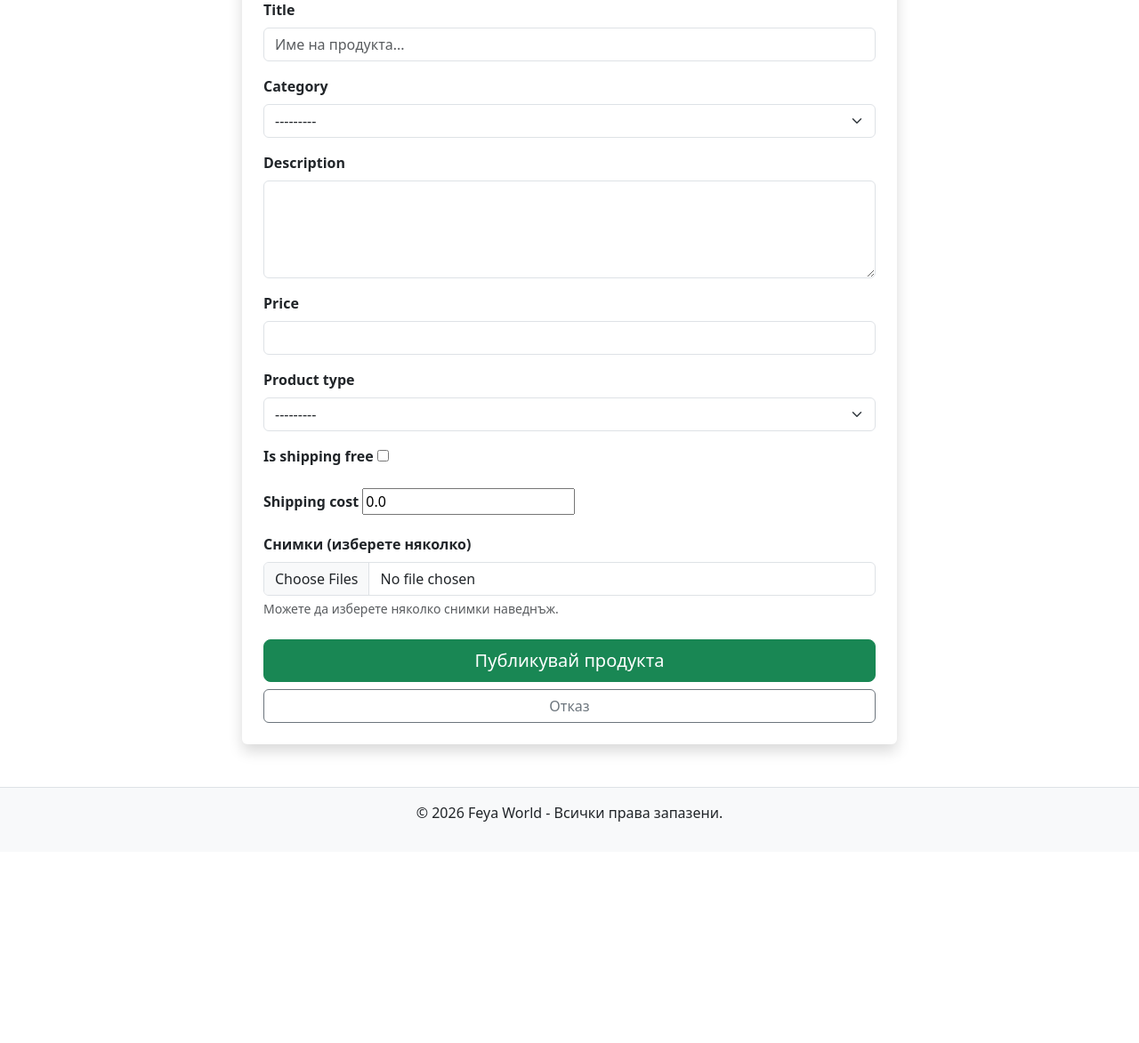
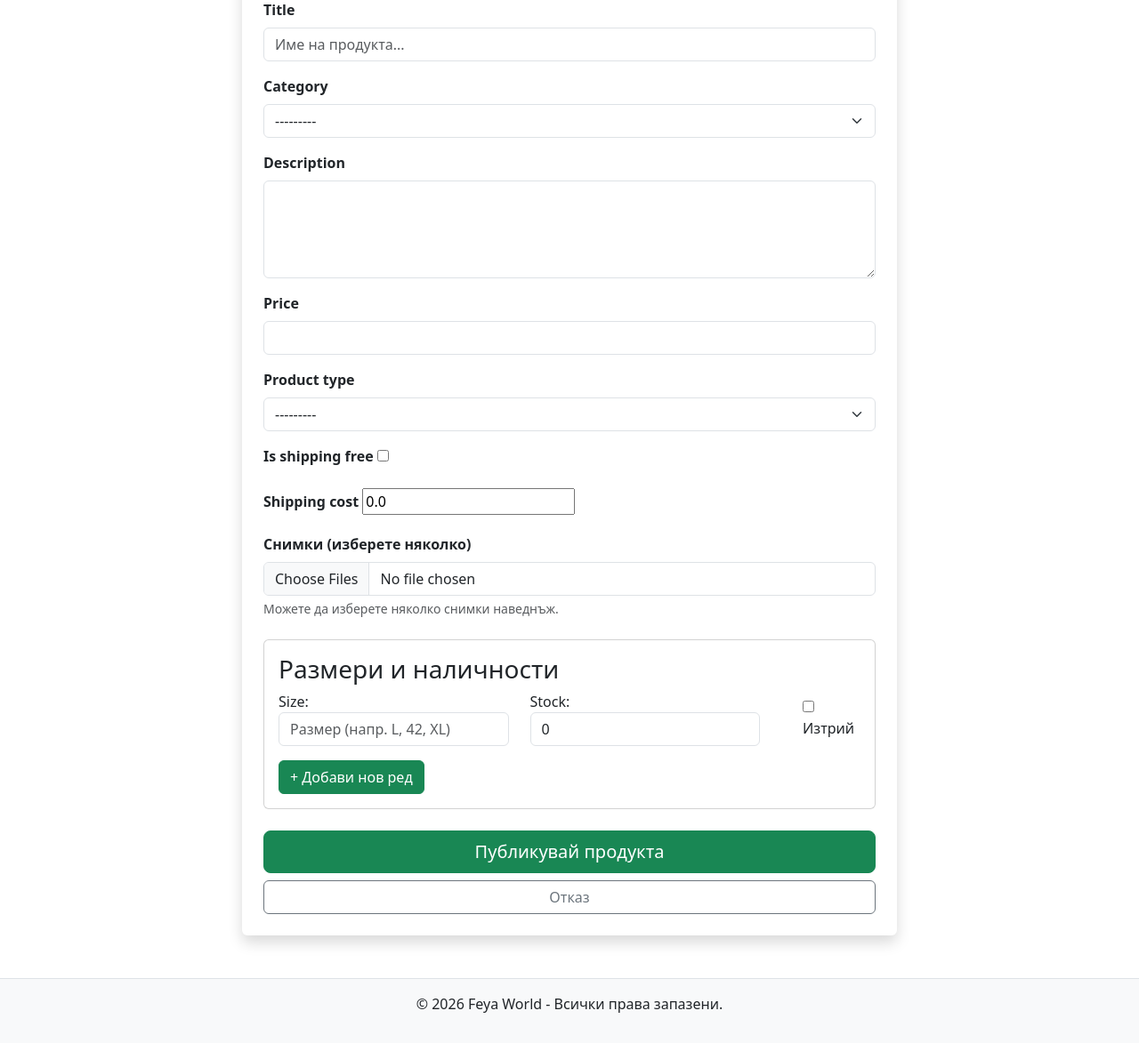
Before and after one commit to ferdi7o/Feya_world, a Django app: page /products/product/add/ in a window 1280 px wide. Shown: the part 158-1331 px from the top of the page at 89% size. Before the commit the page ends 1082 px from the top, so only its background shows below. Run offline with Django 5.2, Linux system fonts and the light colour scheme; a user stored in the database is signed in; tables that the repository leaves empty hold one stand-in row (values such as "Sample post").

Commit message:
feat/moderator panel for product create updated

```diff
--- a/products/forms.py
+++ b/products/forms.py
@@ -1,4 +1,6 @@
 from django import forms
+from django.forms import inlineformset_factory
+
 from .models import Product, Review, ProductVariant
 
 class ReviewForm(forms.ModelForm):
@@ -56,6 +58,15 @@
         model = ProductVariant
         fields = ['size', 'stock']
         widgets = {
-            'size': forms.TextInput(attrs={'class': 'form-control'}),
-            'stock': forms.NumberInput(attrs={'class': 'form-control'}),
+            'size': forms.TextInput(attrs={'class': 'form-control', 'placeholder': 'Размер (напр. L, 42, XL)'}),
+            'stock': forms.NumberInput(attrs={'class': 'form-control', 'min': 0}),
         }
+
+
+ProductVariantFormSet = inlineformset_factory(
+    Product,
+    ProductVariant,
+    form=ProductVariantForm,
+    extra=1,
+    can_delete=True
+)
--- a/products/views.py
+++ b/products/views.py
@@ -3,7 +3,7 @@
 from .models import Product, Review, ProductImage, Category
 from django.shortcuts import redirect, render, get_object_or_404
 from django.contrib import messages
-from .forms import ReviewForm, ProductForm
+from .forms import ReviewForm, ProductForm, ProductVariantFormSet
 from django.views.generic import CreateView, UpdateView, DeleteView
 from django.urls import reverse_lazy
 
@@ -56,13 +56,31 @@
     def test_func(self):
         return self.request.user.is_moderator
 
+    def get_context_data(self, **kwargs):
+        context = super().get_context_data(**kwargs)
+        if self.request.POST:
+            context['variants'] = ProductVariantFormSet(self.request.POST)
+        else:
+            context['variants'] = ProductVariantFormSet()
+        return context
+
     def form_valid(self, form):
-        response = super().form_valid(form)
-        images = self.request.FILES.getlist('images')
-        for img in images:
-            ProductImage.objects.create(product=self.object, image=img)
+        context = self.get_context_data()
+        variants = context['variants']
 
-        return response
+        if form.is_valid() and variants.is_valid():
+            self.object = form.save()
+
+            images = self.request.FILES.getlist('images')
+            for img in images:
+                ProductImage.objects.create(product=self.object, image=img)
+
+            variants.instance = self.object
+            variants.save()
+
+            return redirect(self.success_url)
+        else:
+            return self.render_to_response(self.get_context_data(form=form))
 
 class ProductDeleteView(LoginRequiredMixin, UserPassesTestMixin, DeleteView):
     model = Product
--- a/templates/products/product_form.html
+++ b/templates/products/product_form.html
@@ -30,6 +30,65 @@
                         </div>
                     {% endfor %}
 
+                <div class="card p-3 mt-4">
+
+                    <h3>Размери и наличности</h3>
+                    {{ variants.management_form }}
+
+                    <div id="variant-form-list">
+                        {% for variant_form in variants %}
+                            <div class="variant-form row mb-2">
+                                <div class="col-md-5">
+                                    {{ variant_form.size.label_tag }}
+                                    {{ variant_form.size }}
+                                </div>
+                                <div class="col-md-5">
+                                    {{ variant_form.stock.label_tag }}
+                                    {{ variant_form.stock }}
+                                </div>
+                                <div class="col-md-2 d-flex align-items-end">
+                                    {% if variants.can_delete %}
+                                        <div class="form-check mb-2">
+                                            {{ variant_form.DELETE }} <label>Изтрий</label>
+                                        </div>
+                                    {% endif %}
+                                </div>
+                                {% for hidden in variant_form.hidden_fields %}
+                                    {{ hidden }}
+                                {% endfor %}
+                            </div>
+                        {% endfor %}
+                    </div>
+
+                    <button type="button" id="add-variant-btn" class="btn btn-success mt-2" style="width: fit-content;">
+                        + Добави нов ред
+                    </button>
+                </div>
+
+                <script>
+                    const addBtn = document.getElementById('add-variant-btn');
+                    const totalForms = document.getElementById('id_products-0-TOTAL_FORMS'); // Not: 'products' uygulama adın veya prefix'indir, kontrol et
+                    const formList = document.getElementById('variant-form-list');
+
+                    addBtn.addEventListener('click', () => {
+                        const currentFormCount = document.querySelectorAll('.variant-form').length;
+                        const formCopy = document.querySelectorAll('.variant-form')[0].cloneNode(true);
+
+                        // Input isimlerini ve ID'lerini güncelle (Django'nun anlaması için şart)
+                        formCopy.innerHTML = formCopy.innerHTML.replace(/-0-/g, `-${currentFormCount}-`);
+
+                        // Yeni satırdaki değerleri temizle
+                        const inputs = formCopy.querySelectorAll('input');
+                        inputs.forEach(input => { if(input.type !== 'hidden') input.value = ''; });
+
+                        formList.appendChild(formCopy);
+
+                        // Toplam form sayısını arttır
+                        const totalFormsInput = document.querySelector('input[name$="-TOTAL_FORMS"]');
+                        totalFormsInput.value = currentFormCount + 1;
+                    });
+                </script>
+
                     <div class="d-grid gap-2 mt-4">
                         <button type="submit" class="btn btn-success btn-lg">
                             {% if object %} Запази промените {% else %} Публикувай продукта {% endif %}
```
